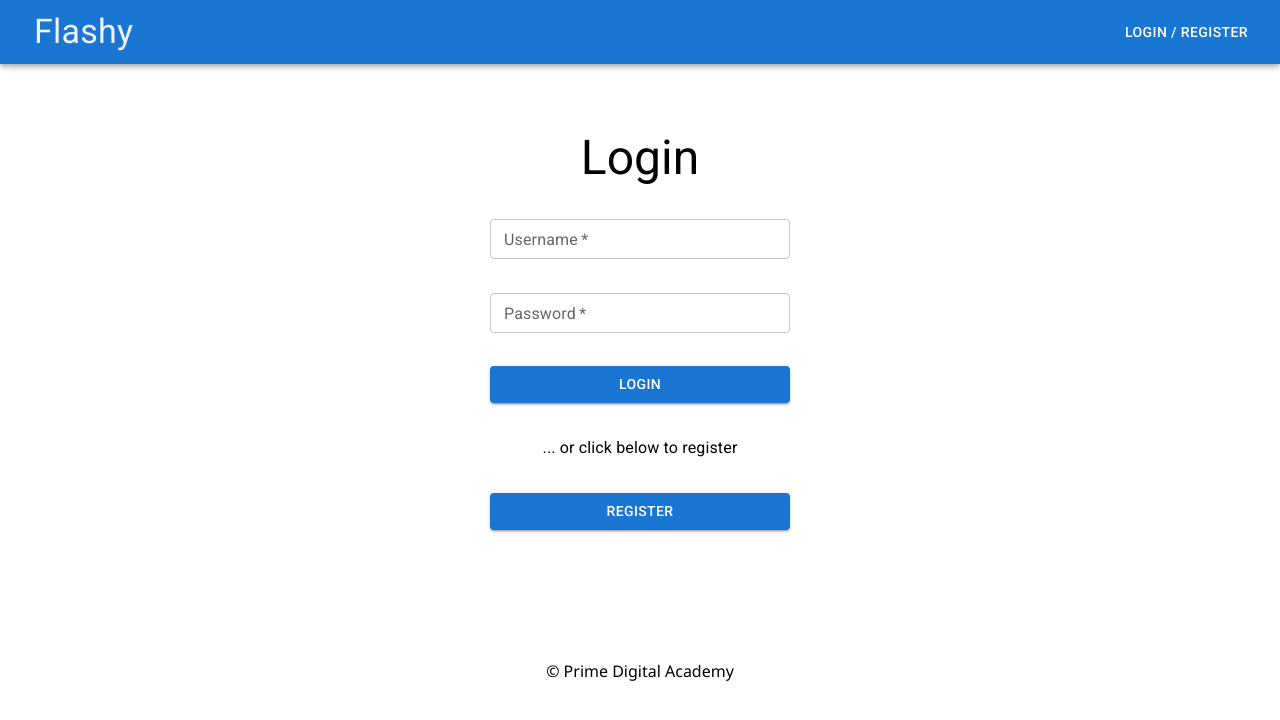
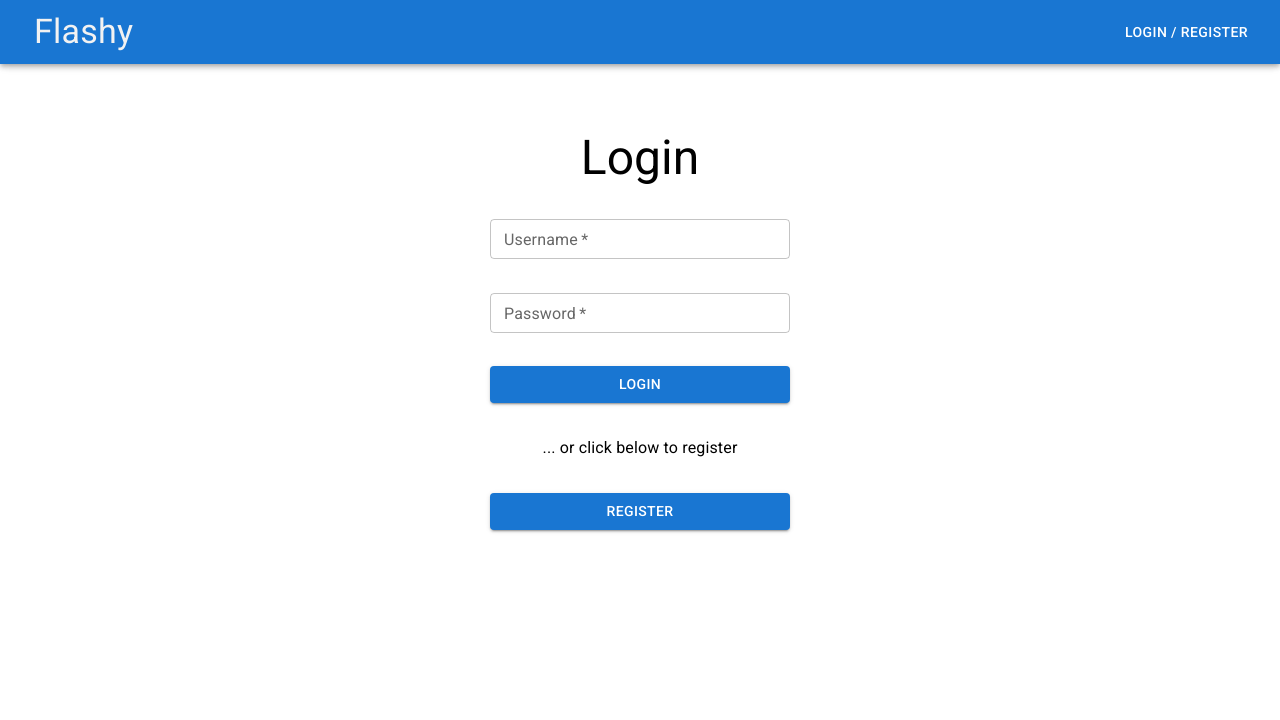
Before and after one commit to rhvdbergh/flashy, a React (Create React App) app: page /editclass/1#/home in a window 1280 px wide. Shown: the top 720 px of the page. Built offline with nearby package versions, Linux system fonts and the light colour scheme; no server answers.

Commit message:
removes footer

```diff
--- a/src/components/App/App.jsx
+++ b/src/components/App/App.jsx
@@ -9,7 +9,6 @@ import {
 import { useDispatch, useSelector } from 'react-redux';
 
 import Nav from '../Nav/Nav';
-import Footer from '../Footer/Footer';
 
 import ProtectedRoute from '../ProtectedRoute/ProtectedRoute';
 
@@ -140,7 +139,6 @@ function App() {
             <h1>404</h1>
           </Route>
         </Switch>
-        <Footer />
       </div>
     </Router>
   );
```
